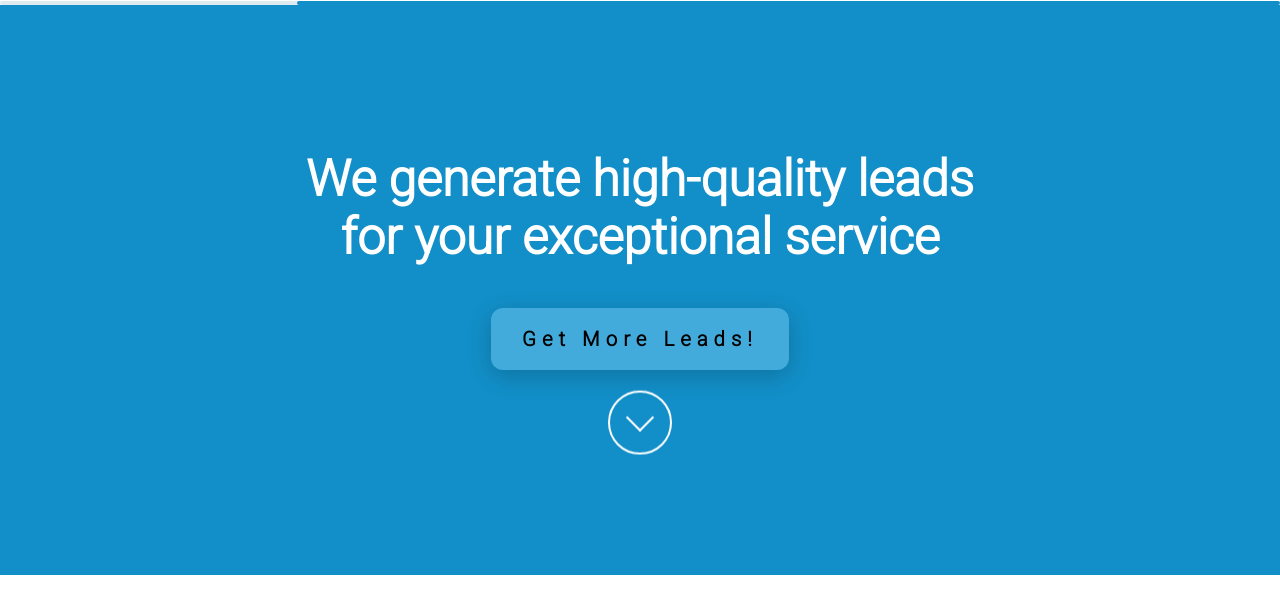
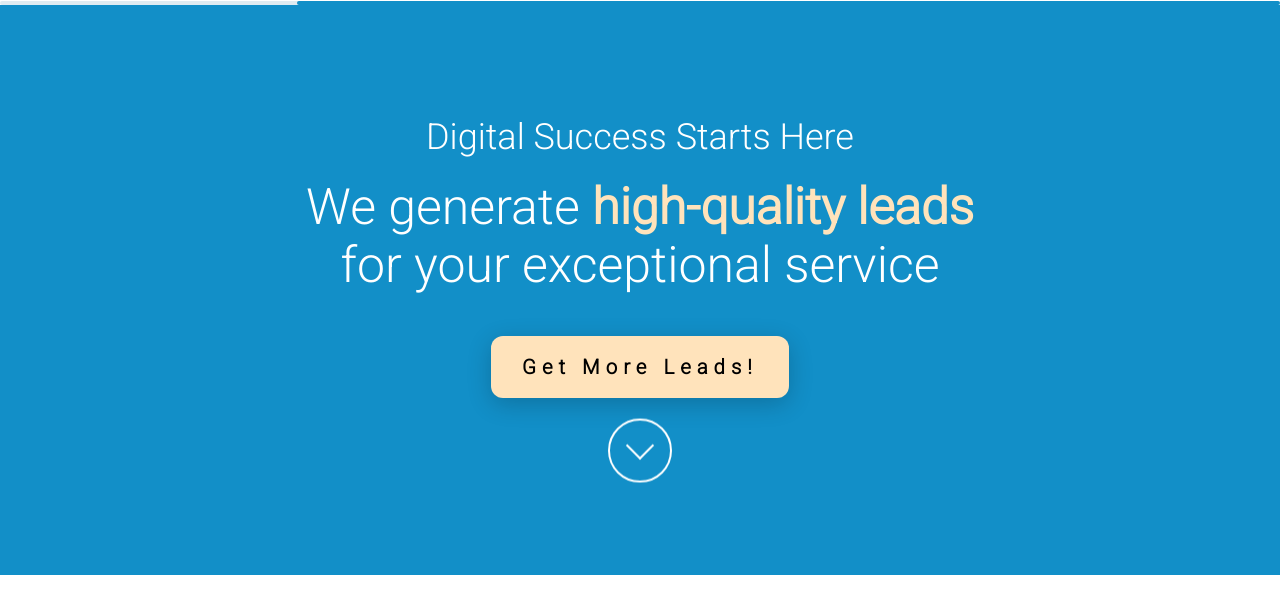
Before and after one commit to TheFifthNinja/Markoste, a plain HTML site: page index.html in a window 1280 px wide. Shown: the part 153-767 px from the top of the page. Drawn offline with Linux system fonts and the light colour scheme.

Commit message:
more style changes

```diff
--- a/index.html
+++ b/index.html
@@ -20,7 +20,8 @@
     </header>
     <main>
         <div id="intro">
-            <h2>We generate high-quality leads <br>for your exceptional service</h2>
+            <h3>Digital Success Starts Here</h3>
+            <h2>We generate <strong id="hql">high-quality leads</strong>  <br>for your exceptional service</h2>
             <div class="popUp">
                 <button class="popUp" onClick="smoothScroll('quote')">
                     <span >Get More Leads!</span>
@@ -69,8 +70,8 @@
         </div>
         <div class="detail" id="detail">
             <img src="./images/bg.jpg" alt="bg" id="bg">
-            <h1>Get 5 qualified quote-ready leads within 30 days or pay absolutely nothing</h1>
-            <h2>That's our guarantee!</h2>
+            <h1>Get 5 qualified quote-ready leads within 30 days</h1>
+            <h2>Pay absolutely nothing That's our guarantee!</h2>
             <form id="quote" method="POST"
                 action="https://script.google.com/macros/s/AKfycbx8mWVNnsXGhwb3Kkkf8Abu0hB4yJy20whN5Rj1noYBkZ7uvAGU_QYBrd53bClwFA4j/exec">
                 <label for="name" class="label">Full Name *</label>
--- a/style.css
+++ b/style.css
@@ -1,6 +1,7 @@
 * {
     font-family: 'Roboto', sans-serif;
     color: #128FC8;
+    font-weight: 500;
 }
 
 body {
@@ -23,6 +24,11 @@ html {
     justify-content: center;
     align-items: center;
     height: 570px;
+}
+
+#hql{
+    color: #FFE3BB;
+    font-weight: 900;
 }
 
 
@@ -85,6 +91,13 @@ html {
 #intro h2 {
     font-size: 50px;
     color: white;
+    margin-top: 10px;
+}
+
+#intro h3{
+    color: white;
+    font-size: 36px;
+    margin-bottom: 10px;
 }
 
 .desc {
@@ -108,6 +121,7 @@ html {
     text-align: center;
     max-width: 85%;
     margin: 0 auto;
+    color: black;
 }
 
 .process {
@@ -229,7 +243,7 @@ button {
     display: flex;
     justify-content: center;
     border-radius: 12px;
-    background: #42abdb;
+    background: #FFE3BB;
     box-shadow: 0px 6px 24px 0px rgba(0, 0, 0, 0.2);
     overflow: hidden;
     border: none;
```
